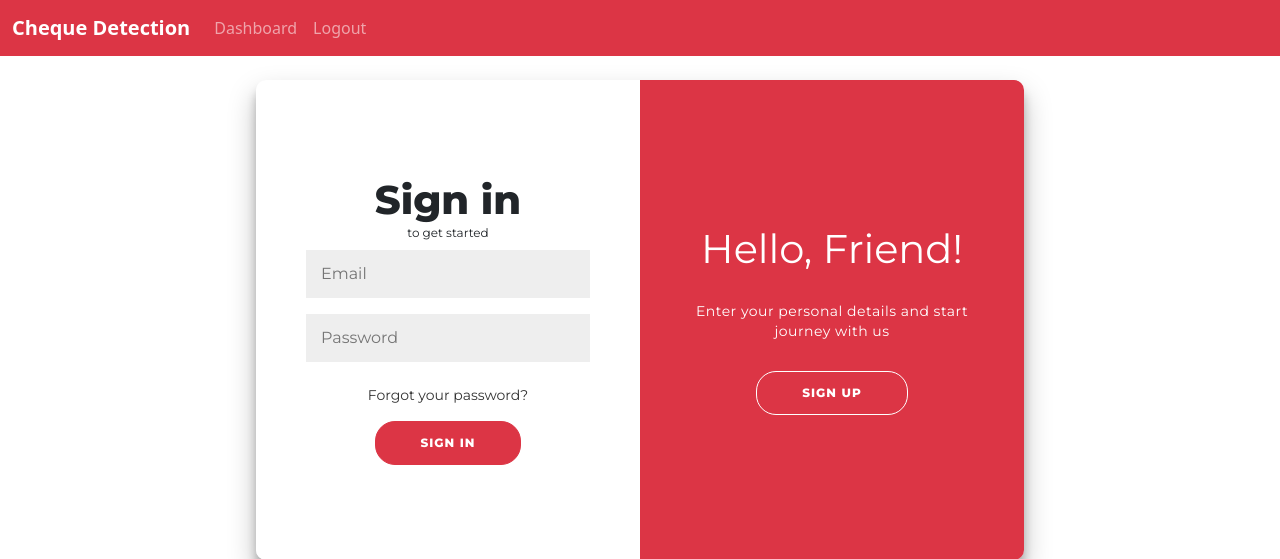
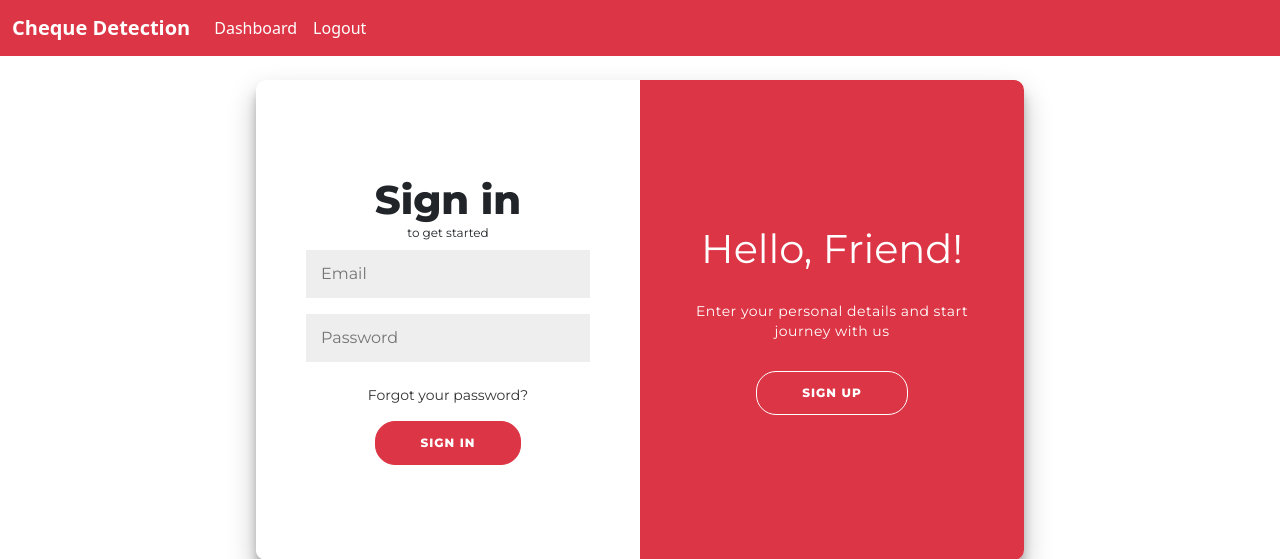
Before and after one commit to viveknimbolkar/cheque-detection, a Flask app: page /auth in a window 1280 px wide. Shown: the top 559 px of the page. Run offline with Flask 3, Linux system fonts and the light colour scheme; the visitor is signed in with stand-in values (Sample User, id 1); some libraries are stand-ins or nearby versions.

Commit message:
change header text color

```diff
--- a/templates/base.html
+++ b/templates/base.html
@@ -37,10 +37,10 @@
             </li>
             {% else %}
             <li class="nav-item">
-              <a class="nav-link" href="{{url_for('dashboard')}}">Dashboard</a>
+              <a class="nav-link text-white" href="{{url_for('dashboard')}}">Dashboard</a>
             </li>
             <li class="nav-item">
-              <a class="nav-link" href="{{url_for('logout')}}">Logout</a>
+              <a class="nav-link text-white" href="{{url_for('logout')}}">Logout</a>
             </li>
 
             {% endif %}
```
